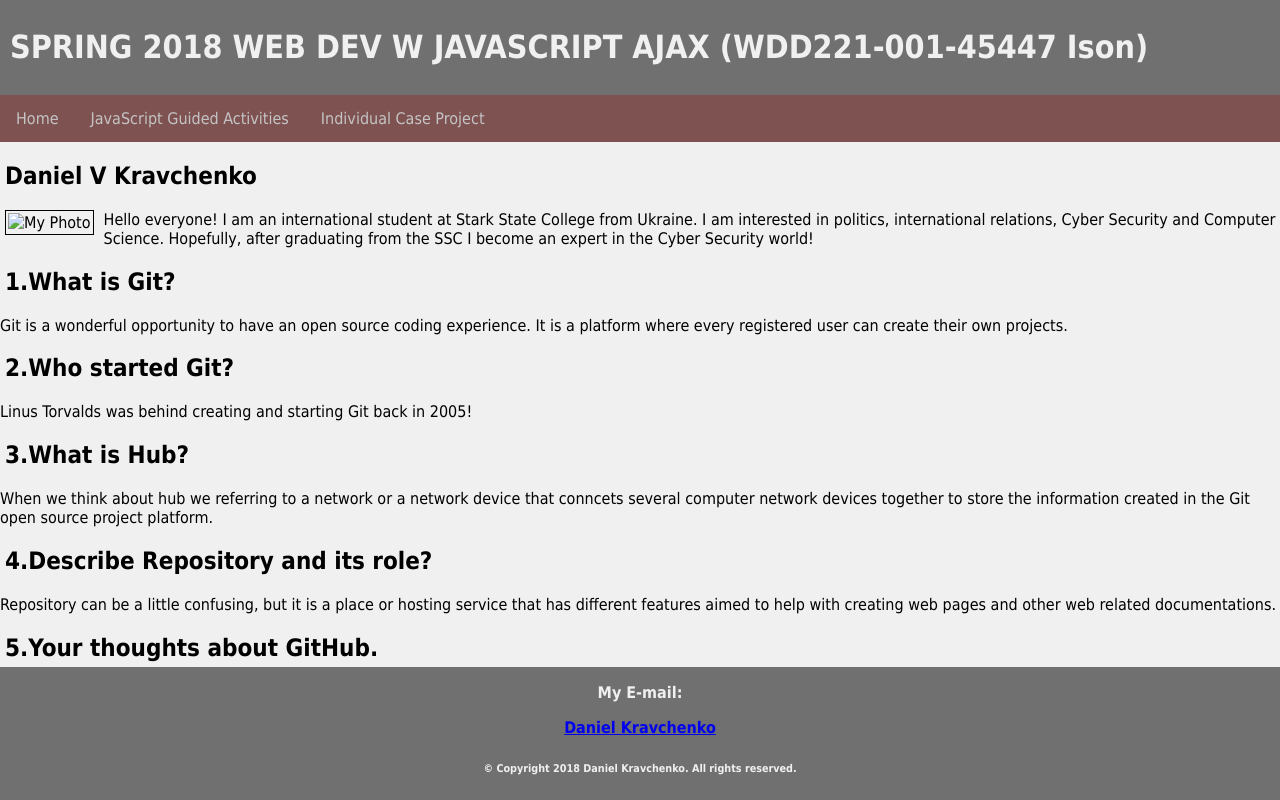
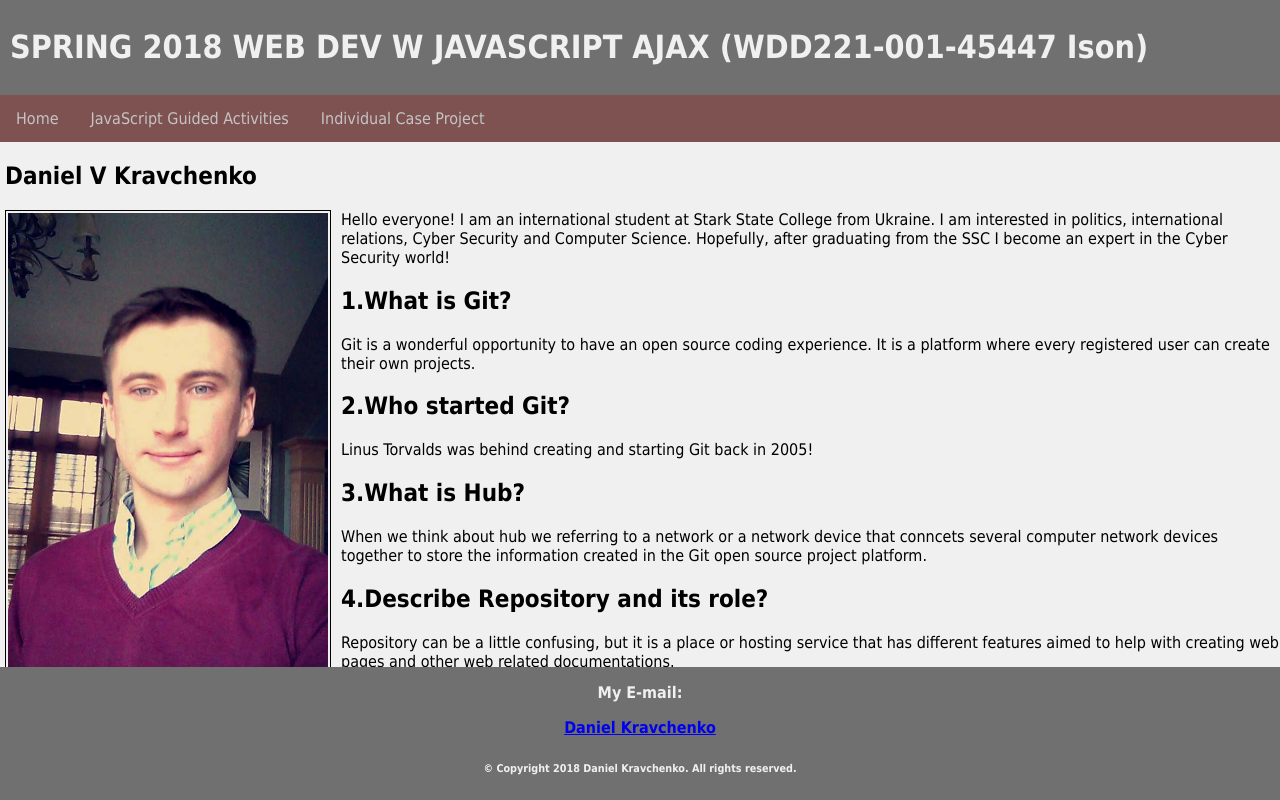
Before and after one commit to dkravchenko0303/dkravchenko0303.github-.io, a plain HTML site: page index.html in a window 1280 px wide. Drawn offline with Linux system fonts and the light colour scheme.

Commit message:
Fixed image directory

```diff
--- a/index.html
+++ b/index.html
@@ -19,7 +19,7 @@
 	</ul>
 </nav>
 <h2 class="subtitle"> Daniel V Kravchenko </h2>
-<img src="Images/myPhoto.jpg" alt="My Photo" class = "align">
+<img src="myPhoto.jpg" alt="My Photo" class = "align">
 <p>Hello everyone! I am an international student at Stark State College from Ukraine. I am interested in politics, international relations, Cyber Security and Computer Science. Hopefully, after graduating from the SSC I become an expert in the Cyber Security world!</p>
 <h2 class="subtitle">1.What is Git?</h2>
 	<p>Git is a wonderful opportunity to have an open source coding experience. It is a platform where every registered user can create their own projects.</p>
```
